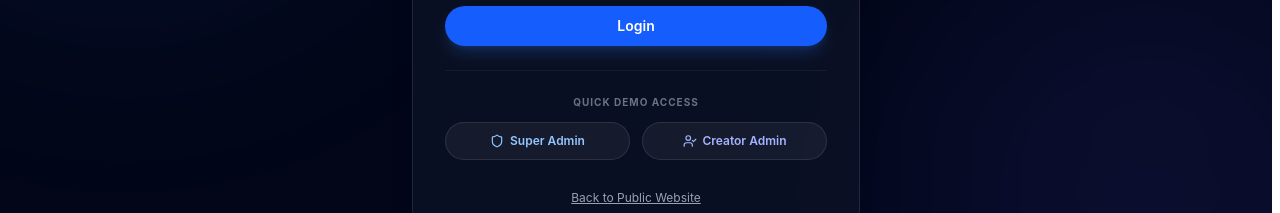
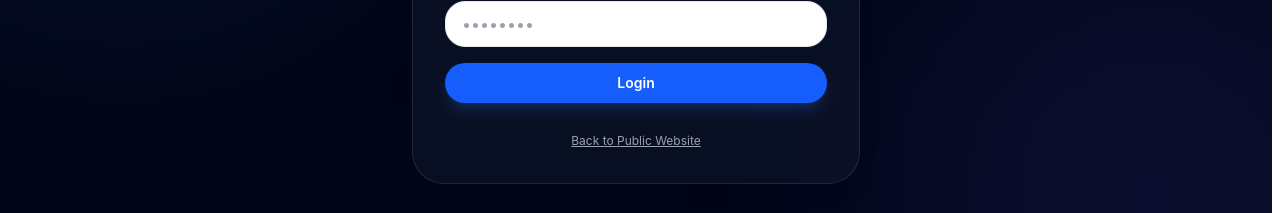
Before and after one commit to manoj138/Momenta, a React (Vite) app in the folder Frontend/: page /login in a window 1280 px wide. Shown: the part 438-651 px from the top of the page. Built offline with nearby package versions, Linux system fonts and the light colour scheme; no server answers; a web font is replaced by a local one.

Commit message:
feat: implement user authentication backend routes and frontend login page

```diff
--- a/Frontend/src/pages/frontend/auth/Login.jsx
+++ b/Frontend/src/pages/frontend/auth/Login.jsx
@@ -1,7 +1,7 @@
 import React, { useState } from "react";
 import { useNavigate, Link } from "react-router-dom";
 import { useAuth } from "../../../context/AuthContext";
-import { Sparkles, Shield, UserCheck, AlertCircle } from "lucide-react";
+import { Sparkles, AlertCircle } from "lucide-react";
 import Input from "../../../components/common/Input";
 import Button from "../../../components/common/Button";
 
@@ -34,24 +34,6 @@ const Login = () => {
     }
   };
 
-  const handleQuickLogin = async (role) => {
-    setError("");
-    setLoading(true);
-    const targetEmail = role === "super_admin" || role === "superadmin" ? "superadmin@momenta.com" : "creator_test@momenta.com";
-    const targetPass = role === "super_admin" || role === "superadmin" ? "SuperAdmin@123" : "password123";
-    const res = await login(targetEmail, targetPass);
-    setLoading(false);
-
-    if (res.success) {
-      if (res.user.role === "superadmin" || res.user.role === "super_admin") {
-        navigate("/superadmin");
-      } else {
-        navigate("/creator");
-      }
-    } else {
-      setError(res.message);
-    }
-  };
 
   return (
     <div className="bg-slate-950 text-white min-h-screen flex items-center justify-center py-20 px-6 relative overflow-hidden">
@@ -100,27 +82,6 @@ const Login = () => {
           </Button>
         </form>
 
-        {/* Quick access buttons */}
-        <div className="pt-6 border-t border-white/5 space-y-3">
-          <span className="block text-center text-[10px] text-gray-500 uppercase tracking-widest font-bold">Quick Demo Access</span>
-          <div className="grid grid-cols-2 gap-3">
-            <button
-              onClick={() => handleQuickLogin("super_admin")}
-              className="flex items-center justify-center gap-1.5 px-4 py-2.5 bg-white/5 hover:bg-white/10 border border-white/10 rounded-xl text-xs font-semibold text-brand-300 transition-all cursor-pointer"
-            >
-              <Shield size={14} />
-              <span>Super Admin</span>
-            </button>
-            <button
-              onClick={() => handleQuickLogin("creator")}
-              className="flex items-center justify-center gap-1.5 px-4 py-2.5 bg-white/5 hover:bg-white/10 border border-white/10 rounded-xl text-xs font-semibold text-indigo-300 transition-all cursor-pointer"
-            >
-              <UserCheck size={14} />
-              <span>Creator Admin</span>
-            </button>
-          </div>
-        </div>
-
         <div className="text-center">
           <Link to="/" className="text-xs text-gray-400 hover:text-white transition-all underline">
             Back to Public Website
```
Also changed, not shown: 7 other files (tests, documents, lock files or other folders).
